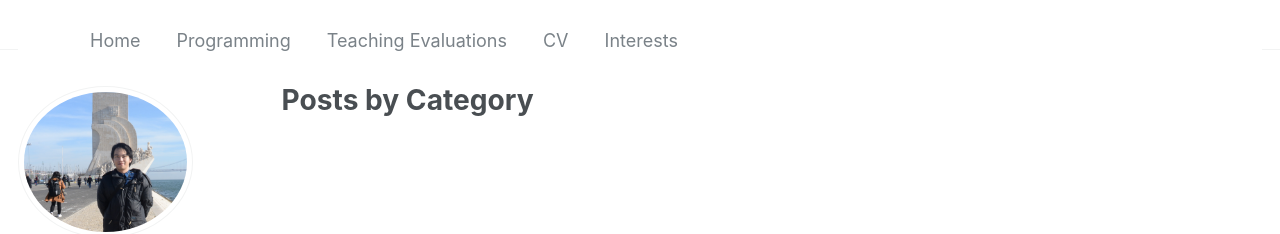
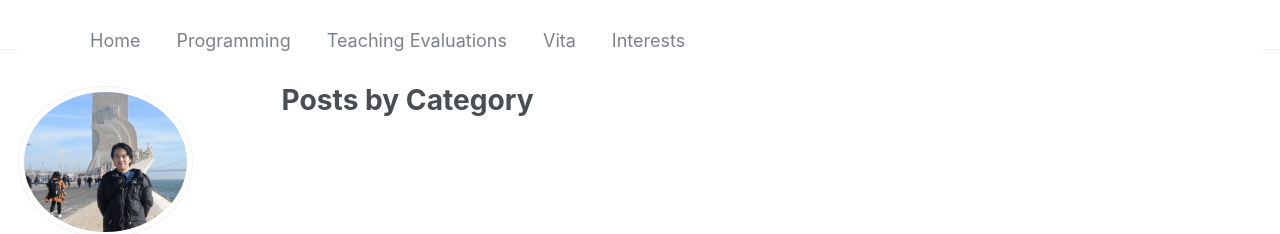
Before and after one commit to hvule/hvule.github.io, a Jekyll site: the page built from _pages/category-archive.html, in a window 1280 px wide. Shown: the top 234 px of the page. Built offline with Jekyll 4.4.1, drawn with Linux system fonts in a browser that asks for light colours; some web fonts are replaced.

Commit message:
Update navigation.yml

```diff
--- a/_data/navigation.yml
+++ b/_data/navigation.yml
@@ -22,7 +22,7 @@ main:
   #- title: "Blog Posts"
   #  url: /year-archive/
 
-  - title: "CV"
+  - title: "Vita"
     url: /cv/
 
   - title: "Interests"
```
